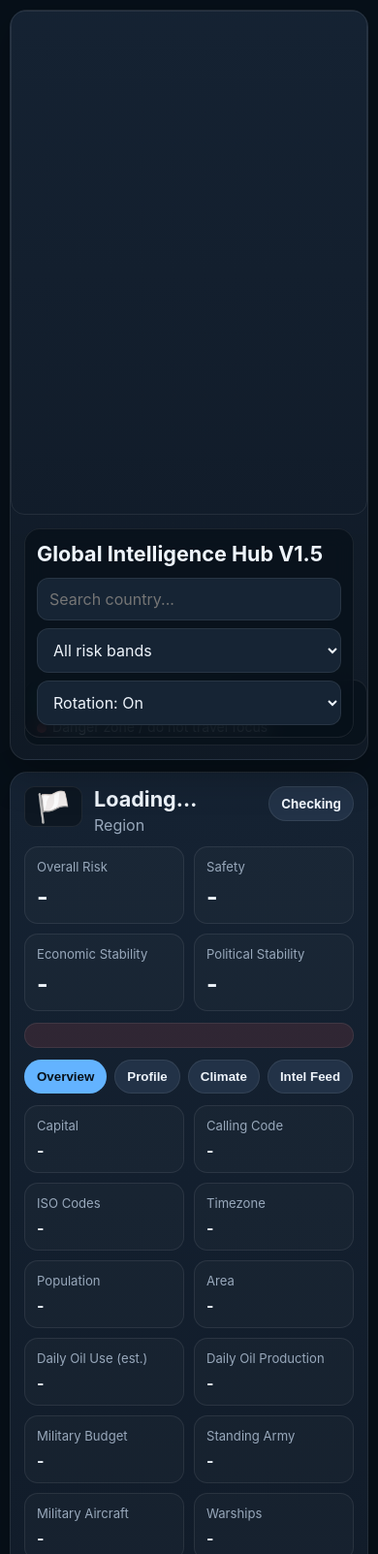
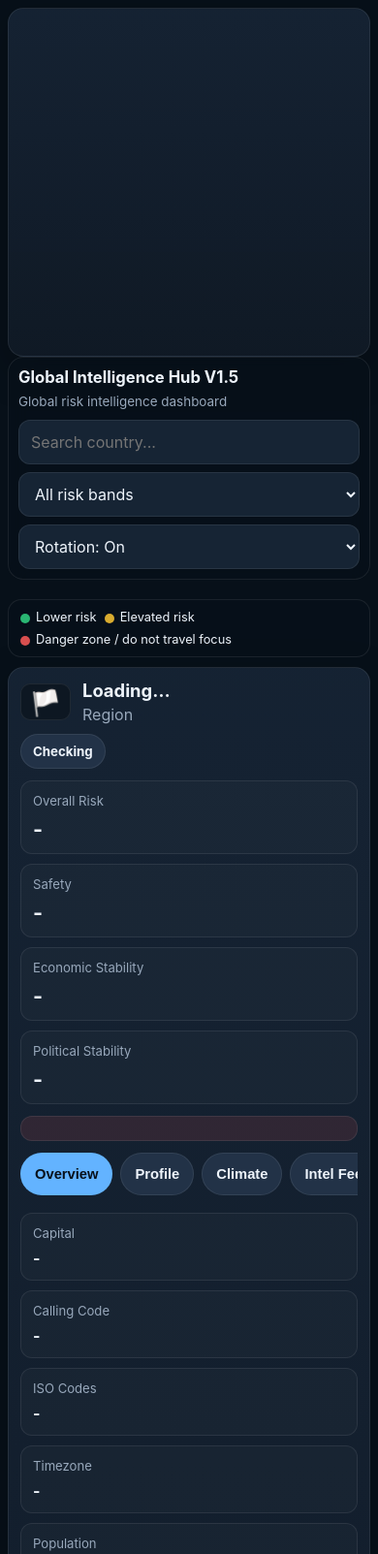
Before and after one commit to NeautralEnemy/global-intelligence-hub, a plain HTML site: page Index.html in a window 390 px wide. Shown: the top 1603 px of the page at 97% size. Drawn offline with nearby package versions, Linux system fonts and the light colour scheme; a script that the page names is missing.

Commit message:
Add files via upload

```diff
--- a/Index.html
+++ b/Index.html
@@ -41,7 +41,7 @@
     }
     .left { position: relative; min-height: 760px; }
     #globeViz { width: 100%; height: 100%; min-height: 760px; }
-    .overlay { z-index:2;
+    .overlay {
       position: absolute; inset: 0 auto auto 0; padding: 14px;
       width: min(640px, calc(100% - 28px)); pointer-events: none;
     }
@@ -137,54 +137,135 @@
       .toolbar { grid-template-columns: 1fr; }
     }
 
-@media (max-width:768px){
-
-.app{
-grid-template-columns:1fr;
-gap:12px;
-padding:10px;
+    @media (max-width: 768px) {
+      .app {
+        grid-template-columns: 1fr;
+        padding: 10px;
+        gap: 12px;
+      }
+      .panel { border-radius: 16px; }
+      .left {
+        min-height: auto;
+        display: flex;
+        flex-direction: column;
+        overflow: visible;
+        background: transparent;
+        border: 0;
+        box-shadow: none;
+      }
+      .overlay {
+        position: relative;
+        inset: auto;
+        width: 100%;
+        padding: 0;
+        margin: 0 0 10px 0;
+        pointer-events: auto;
+      }
+      .titlebox {
+        padding: 12px;
+        border-radius: 16px;
+      }
+      h1 {
+        font-size: 1.12rem;
+        margin-bottom: 6px;
+      }
+      .sub {
+        font-size: .9rem;
+        line-height: 1.35;
+        margin-bottom: 10px;
+      }
+      #globeViz {
+        min-height: 400px;
+        height: 400px;
+        margin: 0;
+        border: 1px solid var(--line);
+        border-radius: 16px;
+        overflow: hidden;
+        background: linear-gradient(180deg, rgba(22,36,52,.95), rgba(16,26,38,.97));
+        box-shadow: 0 14px 40px rgba(0,0,0,.25);
+      }
+      .toolbar {
+        grid-template-columns: 1fr;
+        gap: 8px;
+        margin-top: 10px;
+      }
+      .country-head {
+        flex-direction: column;
+        align-items: stretch;
+        gap: 10px;
+      }
+      .country-title { align-items: center; }
+      .flag-box {
+        width: 52px;
+        height: 38px;
+        font-size: 1.6rem;
+      }
+      .scores, .meta-grid {
+        grid-template-columns: repeat(2, minmax(0,1fr));
+      }
+      .tabbar {
+        overflow-x: auto;
+        flex-wrap: nowrap;
+        padding-bottom: 6px;
+        scrollbar-width: thin;
+        -webkit-overflow-scrolling: touch;
+      }
+      .tab-btn {
+        flex: 0 0 auto;
+        min-height: 44px;
+        padding: 10px 14px;
+        font-size: .92rem;
+      }
+      .chipbox { padding: 10px; }
+      .chips { gap: 6px; }
+      .chip {
+        font-size: .82rem;
+        padding: 7px 9px;
+      }
+      .badge { align-self: flex-start; }
+      .card { padding: 12px; }
+      .score, .meta, .intel-item, .danger-box, .chipbox, .link-grid a {
+        border-radius: 12px;
+      }
+      .row-actions { flex-direction: column; }
+      button, input, select, textarea { min-height: 46px; }
+      .link-grid { grid-template-columns: 1fr; }
+      .legend {
+        position: static;
+        margin: 10px 0 0;
+        gap: 8px;
+        font-size: .8rem;
+      }
     }
 
-.overlay{
-position:relative;
-width:100%;
-margin-bottom:8px;
+    @media (max-width: 480px) {
+      .app {
+        padding: 8px;
+        gap: 10px;
       }
-
-#globeViz{
-height:420px;
-border-radius:14px;
-border:1px solid rgba(255,255,255,.08);
+      #globeViz {
+        min-height: 360px;
+        height: 360px;
       }
-
-.titlebox{
-padding:12px;
+      .titlebox {
+        padding: 10px;
       }
-
-.sub{
-display:none;
+      h1 {
+        font-size: 1.04rem;
       }
-
-.toolbar{
-grid-template-columns:1fr;
-gap:8px;
+      .sub {
+        font-size: .84rem;
       }
-
-.tabbar{
-overflow-x:auto;
-flex-wrap:nowrap;
+      .scores, .meta-grid {
+        grid-template-columns: 1fr;
       }
-
-.meta-grid,.scores{
-grid-template-columns:1fr 1fr;
+      .country-head h2 {
+        font-size: 1.15rem;
       }
-
-.country-head{
-gap:6px;
+      .score strong {
+        font-size: 1.35rem;
       }
-
     }
-
   </style>
 </head>
 <body>
@@ -194,7 +275,7 @@ gap:6px;
       <div class="overlay">
         <div class="titlebox">
           <h1>Global Intelligence Hub V1.5</h1>
-          <p class="sub">Built from the simpler Version 1 approach: 3D globe, embedded country dataset, country risk overview, better country stats, local notes, optional live public reporting, and improved globe controls.</p>
+          <p class="sub">Global risk intelligence dashboard</p>
           <div class="toolbar">
             <input id="searchBox" type="text" placeholder="Search country..." />
             <select id="riskFilter">
@@ -759,8 +840,15 @@ const state = {
   globe: null,
   country: null,
   filtered: [],
-  autoRotateEnabled: true
+  autoRotateEnabled: true,
+  isMobile: false
 };
+
+function detectMobileMode() {
+  const touchCapable = window.matchMedia("(pointer: coarse)").matches;
+  const narrow = window.innerWidth <= 768;
+  return touchCapable || narrow;
+}
 
 function getSavedNotes() {
   try { return JSON.parse(localStorage.getItem("intelhub_notes_v15") || "{}"); } catch { return {}; }
@@ -940,7 +1028,8 @@ function renderCountry(c) {
 
   if (state.globe) {
     pauseAutoRotate();
-    state.globe.pointOfView({ lat: c.lat, lng: c.lng, altitude: 1.45 }, 1400);
+    const altitude = state.isMobile ? 1.75 : 1.45;
+    state.globe.pointOfView({ lat: c.lat, lng: c.lng, altitude }, 1400);
   }
 
   loadIntel(c);
@@ -981,13 +1070,23 @@ function setAutoRotate(enabled) {
   state.autoRotateEnabled = enabled;
   if (!state.globe) return;
   state.globe.controls().autoRotate = enabled;
-  state.globe.controls().autoRotateSpeed = enabled ? 0.10 : 0;
+  state.globe.controls().autoRotateSpeed = enabled ? 0.08 : 0;
   const toggle = document.getElementById("rotationToggle");
   if (toggle) toggle.value = enabled ? "on" : "off";
 }
 
 function pauseAutoRotate() {
   setAutoRotate(false);
+}
+
+function applyMobileDefaults() {
+  state.isMobile = detectMobileMode();
+  if (state.isMobile) {
+    setAutoRotate(false);
+  } else {
+    const toggle = document.getElementById("rotationToggle");
+    setAutoRotate(!toggle || toggle.value === "on");
+  }
 }
 
 function initGlobe() {
@@ -1010,14 +1109,18 @@ function initGlobe() {
     });
 
   globe.controls().autoRotate = true;
-  globe.controls().autoRotateSpeed = 0.10;
+  globe.controls().autoRotateSpeed = 0.08;
+  globe.controls().enablePan = false;
   state.globe = globe;
 
   const canvas = document.querySelector("#globeViz canvas");
   if (canvas) {
     canvas.addEventListener("pointerdown", () => pauseAutoRotate());
     canvas.addEventListener("wheel", () => pauseAutoRotate(), { passive: true });
+    canvas.style.touchAction = "pan-y";
   }
+
+  applyMobileDefaults();
 }
 
 document.addEventListener("click", (e) => {
@@ -1032,6 +1135,15 @@ document.getElementById("searchBox").addEventListener("input", applyFilter);
 document.getElementById("riskFilter").addEventListener("change", applyFilter);
 document.getElementById("rotationToggle").addEventListener("change", (e) => {
   setAutoRotate(e.target.value === "on");
+});
+
+window.addEventListener("resize", () => {
+  const wasMobile = state.isMobile;
+  applyMobileDefaults();
+  if (state.globe && state.country && wasMobile !== state.isMobile) {
+    const altitude = state.isMobile ? 1.75 : 1.45;
+    state.globe.pointOfView({ lat: state.country.lat, lng: state.country.lng, altitude }, 400);
+  }
 });
 
 document.getElementById("saveNotes").addEventListener("click", () => {
@@ -1062,7 +1174,7 @@ document.getElementById("watchCheck").addEventListener("change", (e) => {
 });
 
 initGlobe();
-setAutoRotate(true);
+applyMobileDefaults();
 applyFilter();
 renderCountry(enrichedCountries.find(c => c.name === "United Kingdom") || enrichedCountries[0]);
 </script>
```
Lines whose indentation alone changed are shown as unchanged.
